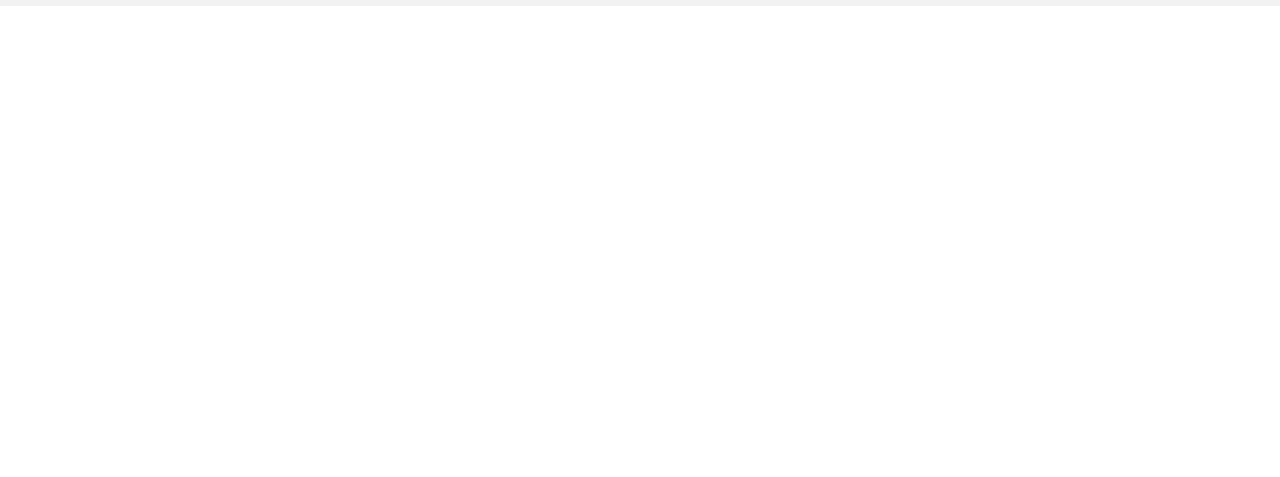
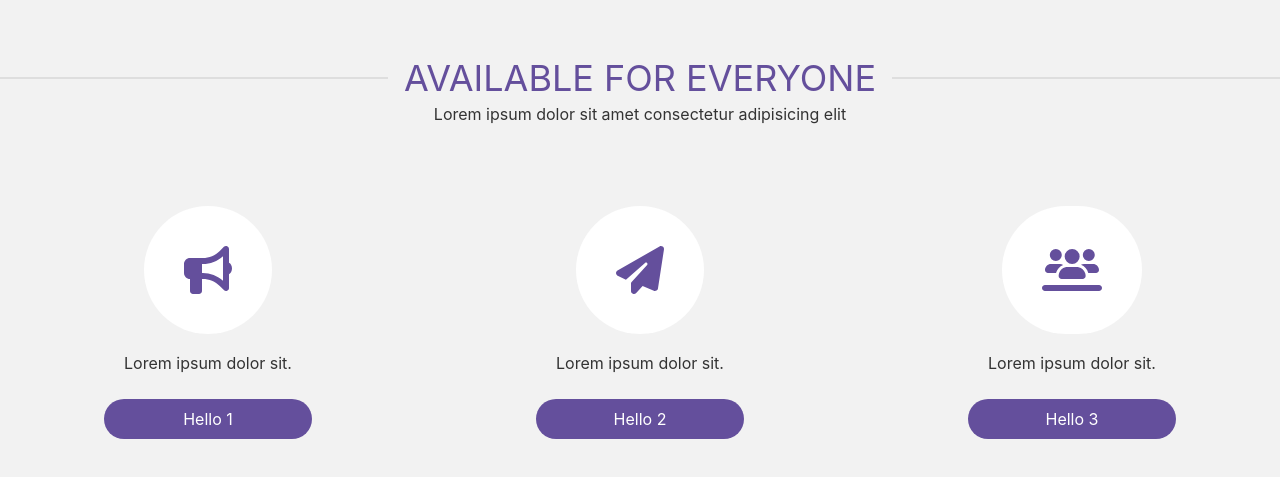
Before and after one commit to abdullaalfahad/Mk-Tech-task-01, a React (Create React App) app: page / in a window 1280 px wide. Shown: the part 938-1415 px from the top of the page. Before the commit the page ends 944 px from the top, so only its background shows below. Built offline with nearby package versions, Linux system fonts and the light colour scheme.

Commit message:
advertisers added

```diff
--- a/package.json
+++ b/package.json
@@ -3,6 +3,9 @@
   "version": "0.1.0",
   "private": true,
   "dependencies": {
+    "@fortawesome/fontawesome-svg-core": "^6.1.1",
+    "@fortawesome/free-solid-svg-icons": "^6.1.1",
+    "@fortawesome/react-fontawesome": "^0.1.18",
     "@testing-library/jest-dom": "^5.16.4",
     "@testing-library/react": "^13.3.0",
     "@testing-library/user-event": "^13.5.0",
--- a/public/index.html
+++ b/public/index.html
@@ -1,14 +1,12 @@
 <!DOCTYPE html>
 <html lang="en">
+
 <head>
   <meta charset="utf-8" />
   <link rel="icon" href="%PUBLIC_URL%/favicon.ico" />
   <meta name="viewport" content="width=device-width, initial-scale=1" />
   <meta name="theme-color" content="#000000" />
-    <meta
-      name="description"
-      content="Web site created using create-react-app"
-    />
+  <meta name="description" content="Web site created using create-react-app" />
   <link rel="apple-touch-icon" href="%PUBLIC_URL%/logo192.png" />
   <!--
       manifest.json provides metadata used when your web app is installed on a
@@ -26,6 +24,7 @@
     -->
   <title>React App</title>
 </head>
+
 <body>
   <noscript>You need to enable JavaScript to run this app.</noscript>
   <div id="root"></div>
@@ -39,5 +38,7 @@
       To begin the development, run `npm start` or `yarn start`.
       To create a production bundle, use `npm run build` or `yarn build`.
     -->
+  <script src="https://kit.fontawesome.com/06a9cd4cd8.js" crossorigin="anonymous"></script>
 </body>
+
 </html>
--- a/src/App.js
+++ b/src/App.js
@@ -1,4 +1,5 @@
 import './App.css';
+import Advertisers from './components/Advertisers';
 import Banner from './components/Banner';
 import Navbar from './components/Navbar';
 
@@ -7,6 +8,8 @@
     <div className='bg-neutral'>
       <Navbar></Navbar>
       <Banner></Banner>
+      <Advertisers></Advertisers>
+
     </div>
   );
 }
--- /dev/null
+++ b/src/components/Advertisers.js
@@ -0,0 +1,33 @@
+import React from 'react';
+import { FontAwesomeIcon } from '@fortawesome/react-fontawesome'
+import { faBullhorn, faPaperPlane, faUsersLine } from '@fortawesome/free-solid-svg-icons'
+
+const Advertisers = () => {
+    return (
+        <div id='advertisers' className='mt-16 pb-16 lg:pb-28'>
+            <div class="divider text-xl lg:text-4xl text-primary">AVAILABLE FOR EVERYONE</div>
+            <p className='text-center mt-2'>Lorem ipsum dolor sit amet consectetur adipisicing elit</p>
+            <div className='container mx-auto mt-12 lg:mt-20'>
+                <div className='grid md:grid-cols-3 gap-12 lg:gap-4'>
+                    <div className='text-center'>
+                        <div className='text-5xl text-primary'><FontAwesomeIcon className='bg-white rounded-full p-10' icon={faBullhorn} /></div>
+                        <p className='mt-4 mb-6'>Lorem ipsum dolor sit.</p>
+                        <p className='bg-primary rounded-full p-2 text-white w-6/12 mx-auto'>Hello 1</p>
+                    </div>
+                    <div className='text-center'>
+                        <div className='text-5xl text-primary'><FontAwesomeIcon className='bg-white rounded-full p-10' icon={faPaperPlane} /></div>
+                        <p className='mt-4 mb-6'>Lorem ipsum dolor sit.</p>
+                        <p className='bg-primary rounded-full p-2 text-white w-6/12 mx-auto'>Hello 2</p>
+                    </div>
+                    <div className='text-center'>
+                        <div className='text-5xl text-primary'><FontAwesomeIcon className='bg-white rounded-full p-10' icon={faUsersLine} /></div>
+                        <p className='mt-4 mb-6'>Lorem ipsum dolor sit.</p>
+                        <p className='bg-primary rounded-full p-2 text-white w-6/12 mx-auto'>Hello 3</p>
+                    </div>
+                </div>
+            </div>
+        </div>
+    );
+};
+
+export default Advertisers;
--- a/src/components/Navbar.js
+++ b/src/components/Navbar.js
@@ -2,8 +2,8 @@
 
 const Navbar = () => {
     const menuItems = <>
-        <li><a href='' className='text-primary font-medium hover:text-secondary'>Home</a></li>
-        <li><a href='' className='text-primary font-medium hover:text-secondary'>Advertisers</a></li>
+        <li><a href='index.html' className='text-primary font-medium hover:text-secondary'>Home</a></li>
+        <li><a href='#advertisers' className='text-primary font-medium hover:text-secondary'>Advertisers</a></li>
         <li><a href='' className='text-primary font-medium hover:text-secondary'>Publishers</a></li>
         <li><a href='' className='text-primary font-medium hover:text-secondary'>Influencers</a></li>
         <li><a href='' className='text-primary font-medium hover:text-secondary'>Ad Formats</a></li>
@@ -14,7 +14,7 @@
         <nav>
             <div className="navbar">
                 <div className="navbar-start">
-                    <a className="btn btn-ghost normal-case text-xl">LOGO</a>
+                    <a href='index.html' className="btn btn-ghost normal-case text-xl">LOGO</a>
                 </div>
                 <div className="navbar-end">
                     <a className="mr-10"><span className='text-success'>BN</span> / EN</a>
```
Also changed, not shown: 1 other file (tests, documents, lock files or other folders). Lines whose indentation alone changed are shown as unchanged.
